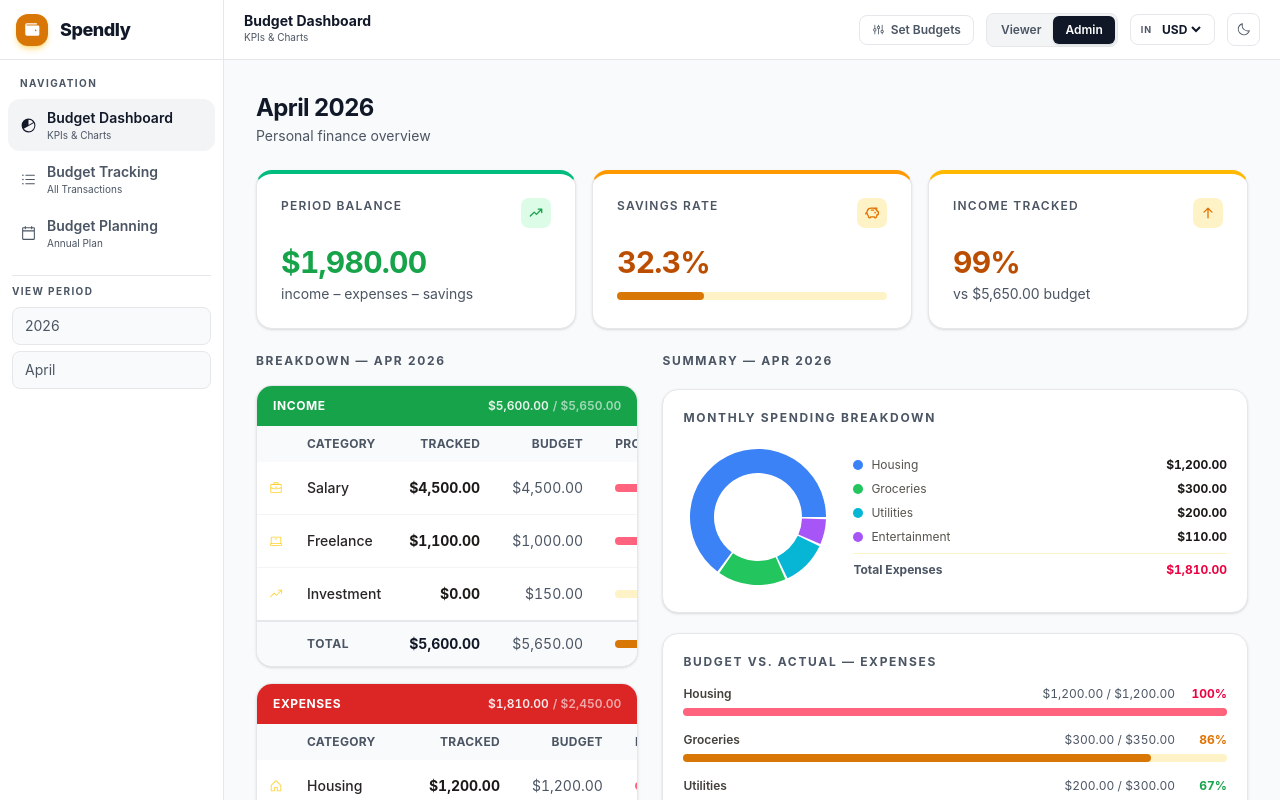
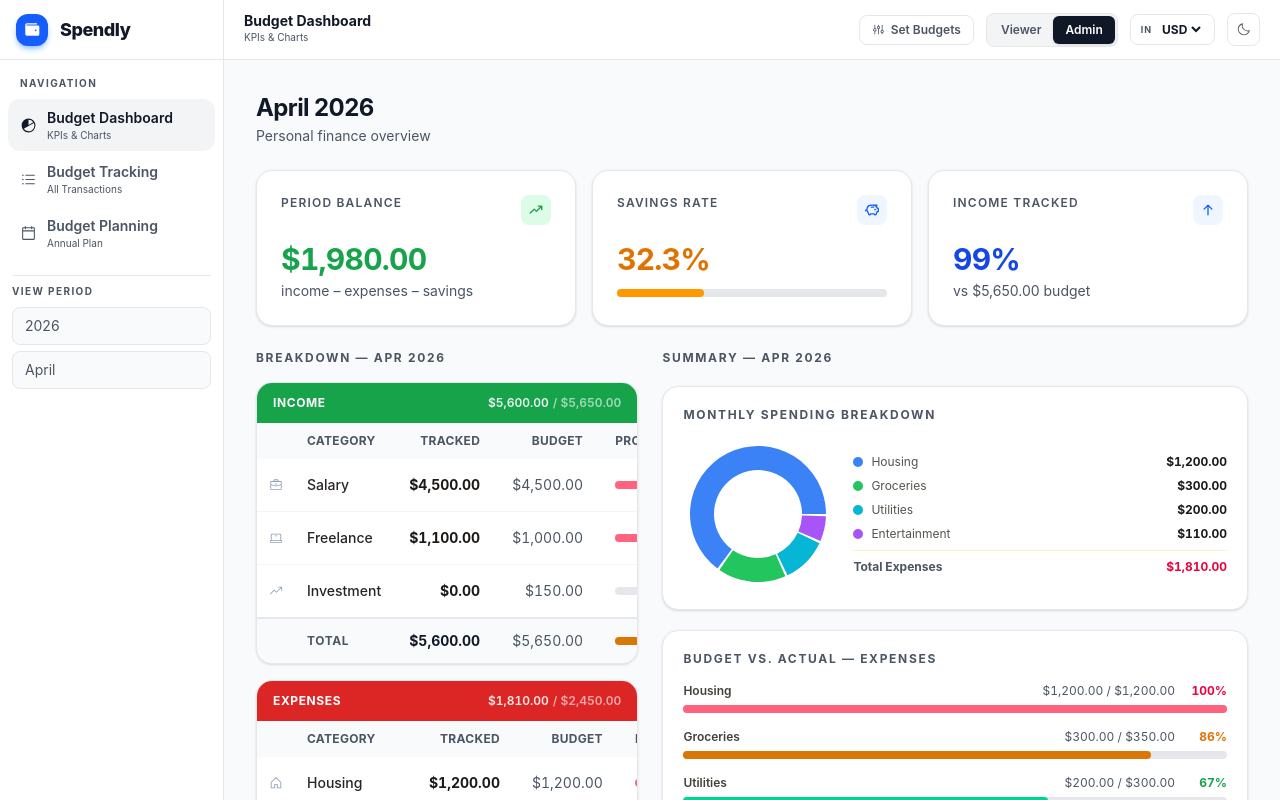
Before and after one commit to ark5234/Financial-Dashboard, a React (Vite) app: page / in a window 1280 px wide. Both pictures are taken after a click on the button "Toggle theme". Shown: the top 800 px of the page. Built offline with nearby package versions, Linux system fonts and the light colour scheme.

Commit message:
refactor: update color scheme for various components and categories

```diff
--- a/src/components/layout/AppLayout.tsx
+++ b/src/components/layout/AppLayout.tsx
@@ -57,7 +57,7 @@ export function AppLayout({ children }: AppLayoutProps) {
         <div className={`${NAV_H} px-4 flex items-center gap-3 shrink-0 border-b ${
           isLight ? 'border-light-border' : 'border-dark-border'
         }`}>
-          <div className="w-8 h-8 rounded-xl bg-warning flex items-center justify-center shrink-0 shadow-md dark:shadow-elite shadow-amber-400/40">
+          <div className="w-8 h-8 rounded-xl bg-blue-600 flex items-center justify-center shrink-0 shadow-md dark:shadow-elite shadow-blue-500/40">
             <Wallet size={18} weight="fill" className="text-white" />
           </div>
           <span className={`font-extrabold text-lg tracking-tight ${isLight ? 'text-light-primary' : 'text-white'}`}>
@@ -165,7 +165,7 @@ export function AppLayout({ children }: AppLayoutProps) {
 
           {/* Mobile logo */}
           <div className="sm:hidden flex items-center gap-2">
-            <div className="w-7 h-7 rounded-xl bg-warning flex items-center justify-center shrink-0">
+            <div className="w-7 h-7 rounded-xl bg-blue-600 flex items-center justify-center shrink-0">
               <Wallet size={15} weight="fill" className="text-white" />
             </div>
             <span className={`font-bold text-sm ${isLight ? 'text-light-primary' : 'text-white'}`}>Spendly</span>
--- a/src/features/dashboard/DashboardView.tsx
+++ b/src/features/dashboard/DashboardView.tsx
@@ -35,14 +35,14 @@ function pctTextColor(p: number, type: TransactionType) {
 
 interface KpiProps {
   label: string; value: string; sub?: string; isLight: boolean;
-  topColor: string; Icon: React.ElementType;
+  Icon: React.ElementType;
   iconBg: string; iconColor: string; valueColor?: string;
   children?: React.ReactNode;
 }
-function KpiCard({ label, value, sub, isLight, topColor, Icon, iconBg, iconColor, valueColor, children }: KpiProps) {
+function KpiCard({ label, value, sub, isLight, Icon, iconBg, iconColor, valueColor, children }: KpiProps) {
   return (
     <div className={`
-      card-lift rounded-2xl p-6 relative overflow-hidden border-t-4 ${topColor} select-none
+      card-lift rounded-2xl p-6 relative overflow-hidden select-none
       ${isLight
         ? 'bg-light-card border border-light-border shadow-sm dark:shadow-elite'
         : 'bg-dark-card border border-dark-border'}
@@ -79,7 +79,7 @@ function BreakdownTable({ title, type, rows, currency, accent, isLight }:
     ? 'bg-light-card border border-light-border shadow-sm dark:shadow-elite'
     : 'bg-dark-card border border-dark-border';
   const hdCls   = isLight ? 'text-light-secondary bg-light-bg' : 'text-light-secondary bg-dark/40';
-  const rowHov  = isLight ? 'hover:bg-warning-soft text-warning/30' : 'hover:bg-slate-700/20';
+  const rowHov  = isLight ? 'hover:bg-gray-50' : 'hover:bg-slate-700/20';
   const divCls  = isLight ? 'divide-gray-100' : 'divide-slate-700/50';
   const foot    = isLight ? 'bg-light-bg border-t-2 border-light-border' : 'bg-dark/30 border-t-2 border-dark-border';
 
@@ -109,7 +109,7 @@ function BreakdownTable({ title, type, rows, currency, accent, isLight }:
         <tbody className={`divide-y ${divCls}`}>
           {rows.length === 0 ? (
             <tr>
-              <td colSpan={5} className={`px-4 py-6 text-center italic text-sm ${isLight ? 'text-amber-600/50' : 'text-light-secondary'}`}>
+              <td colSpan={5} className={`px-4 py-6 text-center italic text-sm ${isLight ? 'text-slate-400' : 'text-light-secondary'}`}>
                 No data for this period
               </td>
             </tr>
@@ -119,7 +119,7 @@ function BreakdownTable({ title, type, rows, currency, accent, isLight }:
             return (
               <tr key={row.category} className={`transition-colors ${rowHov}`}>
                 <td className="px-3 py-4 text-center">
-                  {Icon && <Icon className={`w-3.5 h-3.5 ${isLight ? 'text-amber-300' : 'text-light-secondary'}`} />}
+                  {Icon && <Icon className={`w-3.5 h-3.5 ${isLight ? 'text-slate-400' : 'text-light-secondary'}`} />}
                 </td>
                 <td className={`px-3 py-4 font-medium text-sm ${isLight ? 'text-stone-800' : 'text-gray-200'}`}>
                   {row.category}
@@ -130,10 +130,10 @@ function BreakdownTable({ title, type, rows, currency, accent, isLight }:
                 <td className={`px-4 py-4 text-right tabular-nums text-sm ${isLight ? 'text-light-secondary' : 'text-light-secondary'}`}>
                   {row.budget ? formatCurrency(row.budget, currency) : <span className="italic">–</span>}
                 </td>
-                <td className="px-4 py-4">
+                <td className="px-4 py-4 w-[25%] sm:w-[30%]">
                   {row.budget > 0 ? (
-                    <div className="flex items-center gap-2 min-w-[110px]">
-                      <div className={`flex-1 rounded-full h-2 ${isLight ? 'bg-warning-soft text-warning' : 'bg-slate-700'}`}>
+                    <div className="flex items-center gap-2 w-full min-w-[110px]">
+                      <div className={`flex-1 rounded-full h-2 ${isLight ? 'bg-gray-200' : 'bg-slate-700'}`}>
                         <div className={`${pctBarColor(p)} h-2 rounded-full transition-all`}
                           style={{ width: `${Math.min(p, 100)}%` }} />
                       </div>
@@ -142,7 +142,7 @@ function BreakdownTable({ title, type, rows, currency, accent, isLight }:
                       </span>
                     </div>
                   ) : (
-                    <span className={`text-xs ${isLight ? 'text-amber-300' : 'text-light-secondary'}`}>–</span>
+                    <span className={`text-xs ${isLight ? 'text-slate-400' : 'text-light-secondary'}`}>–</span>
                   )}
                 </td>
               </tr>
@@ -160,12 +160,12 @@ function BreakdownTable({ title, type, rows, currency, accent, isLight }:
             <td className={`px-4 py-3 text-right tabular-nums text-sm ${isLight ? 'text-light-secondary' : 'text-light-secondary'}`}>
               {formatCurrency(totalBudget, currency)}
             </td>
-            <td className="px-4 py-3">
+            <td className="px-4 py-3 w-[25%] sm:w-[30%]">
               {totalBudget > 0 && (() => {
                 const p = pct(totalTracked, totalBudget);
                 return (
-                  <div className="flex items-center gap-2 min-w-[110px]">
-                    <div className={`flex-1 rounded-full h-2 ${isLight ? 'bg-warning-soft text-warning' : 'bg-slate-700'}`}>
+                  <div className="flex items-center gap-2 w-full min-w-[110px]">
+                    <div className={`flex-1 rounded-full h-2 ${isLight ? 'bg-gray-200' : 'bg-slate-700'}`}>
                       <div className={`${pctBarColor(p)} h-2 rounded-full`} style={{ width: `${Math.min(p, 100)}%` }} />
                     </div>
                     <span className={`text-xs font-bold tabular-nums w-10 text-right shrink-0 ${pctTextColor(p, type)}`}>
@@ -190,7 +190,7 @@ const MONTHS       = ['January','February','March','April','May','June','July','
 const SHORT_MONTHS = ['Jan','Feb','Mar','Apr','May','Jun','Jul','Aug','Sep','Oct','Nov','Dec'];
 const TT_STYLE     = {
   backgroundColor: '#0f172a', color: '#f8fafc',
-  borderRadius: '10px', border: '1px solid rgba(245,158,11,0.2)',
+  borderRadius: '10px', border: '1px solid rgba(148,163,184,0.2)',
   fontSize: '12px', padding: '8px 12px',
 };
 
@@ -321,7 +321,6 @@ export function DashboardView() {
           value={formatCurrency(netBalance, currency)}
           sub="income – expenses – savings"
           isLight={isLight}
-          topColor={netBalance >= 0 ? 'border-t-emerald-500' : 'border-t-rose-500'}
           Icon={netBalance >= 0 ? TrendUpIcon : ArrowDownIcon}
           iconBg={netBalance >= 0 ? 'bg-success-soft text-success' : 'bg-danger-soft text-danger'}
           iconColor={netBalance >= 0 ? 'text-success' : 'text-rose-600'}
@@ -336,15 +335,14 @@ export function DashboardView() {
           label="Savings Rate"
           value={`${savingsRate}%`}
           isLight={isLight}
-          topColor="border-t-amber-500"
           Icon={PiggyBankIcon}
-          iconBg="bg-warning-soft text-warning"
-          iconColor="text-amber-600"
-          valueColor={isLight ? 'text-amber-700' : 'text-amber-400'}
+          iconBg="bg-blue-50 text-blue-600"
+          iconColor="text-blue-600"
+          valueColor={isLight ? 'text-amber-600' : 'text-amber-400'}
         >
-          <div className={`w-full rounded-full h-2 mt-3 ${isLight ? 'bg-warning-soft text-warning' : 'bg-slate-700'}`}>
+          <div className={`w-full rounded-full h-2 mt-3 ${isLight ? 'bg-gray-200' : 'bg-slate-700'}`}>
             <div
-              className="bg-warning h-2 rounded-full transition-all"
+              className="bg-amber-500 h-2 rounded-full transition-all"
               style={{ width: `${Math.min(100, parseFloat(savingsRate))}%` }}
             />
           </div>
@@ -355,14 +353,13 @@ export function DashboardView() {
           value={`${incomeTrackedPct}%`}
           sub={`vs ${formatCurrency(budgetIncome, currency)} budget`}
           isLight={isLight}
-          topColor={incomeTrackedPct >= 100 ? 'border-t-emerald-500' : 'border-t-amber-400'}
           Icon={ArrowUpIcon}
-          iconBg={incomeTrackedPct >= 100 ? 'bg-success-soft text-success' : 'bg-warning-soft text-warning'}
-          iconColor={incomeTrackedPct >= 100 ? 'text-success' : 'text-amber-600'}
+          iconBg={incomeTrackedPct >= 100 ? 'bg-success-soft text-success' : 'bg-blue-50 text-blue-600'}
+          iconColor={incomeTrackedPct >= 100 ? 'text-success' : 'text-blue-600'}
           valueColor={
             incomeTrackedPct >= 100
               ? (isLight ? 'text-success' : 'text-emerald-400')
-              : (isLight ? 'text-amber-700'   : 'text-amber-400')
+              : (isLight ? 'text-blue-700'   : 'text-blue-400')
           }
         />
       </div>
@@ -377,7 +374,7 @@ export function DashboardView() {
           </p>
           <BreakdownTable title="Income"   type="income"  accent="bg-success" rows={incomeRows}  currency={currency} isLight={isLight} />
           <BreakdownTable title="Expenses" type="expense" accent="bg-danger"    rows={expenseRows} currency={currency} isLight={isLight} />
-          <BreakdownTable title="Savings"  type="savings" accent="bg-warning"   rows={savingsRows} currency={currency} isLight={isLight} />
+          <BreakdownTable title="Savings"  type="savings" accent="bg-blue-600"   rows={savingsRows} currency={currency} isLight={isLight} />
         </div>
 
         {/* RIGHT: Charts */}
@@ -397,7 +394,7 @@ export function DashboardView() {
                 <ResponsiveContainer width="100%" height="100%">
                   <PieChart>
                     <Pie
-                      data={spendingDonut.length > 0 ? spendingDonut : [{ name: 'None', value: 1, fill: isLight ? '#fde68a' : '#1e293b' }]}
+                      data={spendingDonut.length > 0 ? spendingDonut : [{ name: 'None', value: 1, fill: isLight ? '#E2E8F0' : '#1e293b' }]}
                       cx="50%" cy="50%"
                       innerRadius={44} outerRadius={68}
                       paddingAngle={spendingDonut.length > 1 ? 2 : 0}
@@ -405,7 +402,7 @@ export function DashboardView() {
                     >
                       {(spendingDonut.length > 0
                         ? spendingDonut
-                        : [{ name: 'None', value: 1, fill: isLight ? '#fde68a' : '#1e293b' }]
+                        : [{ name: 'None', value: 1, fill: isLight ? '#E2E8F0' : '#1e293b' }]
                       ).map((e, i) => <Cell key={i} fill={e.fill} />)}
                     </Pie>
                     <Tooltip
@@ -469,7 +466,7 @@ export function DashboardView() {
                       </div>
                     </div>
                     {/* Bar */}
-                    <div className={`w-full rounded-full h-2 ${isLight ? 'bg-warning-soft text-warning' : 'bg-slate-700'}`}>
+                    <div className={`w-full rounded-full h-2 ${isLight ? 'bg-gray-200' : 'bg-slate-700'}`}>
                       <div
                         className={`${pctBarColor(row.p)} h-2 rounded-full transition-all duration-500`}
                         style={{ width: `${Math.min(row.p, 100)}%` }}
@@ -490,14 +487,14 @@ export function DashboardView() {
               <ResponsiveContainer width="100%" height="100%">
                 <BarChart data={monthData} margin={{ top: 4, right: 4, left: -22, bottom: 0 }}>
                   <CartesianGrid stroke="#E5E7EB" strokeDasharray="3 3" vertical={false} />
-                  <XAxis dataKey="name" stroke="#92400e" fontSize={10} tickLine={false} axisLine={false} dy={8} />
-                  <YAxis stroke="#92400e" fontSize={10} tickLine={false} axisLine={false}
+                  <XAxis dataKey="name" stroke="#64748B" fontSize={10} tickLine={false} axisLine={false} dy={8} />
+                  <YAxis stroke="#64748B" fontSize={10} tickLine={false} axisLine={false}
                     tickFormatter={v => v >= 1000 ? `${(v / 1000).toFixed(0)}k` : String(v)} />
-                  <Tooltip contentStyle={TT_STYLE} cursor={{ fill: 'rgba(245,158,11,0.05)' }}
+                  <Tooltip contentStyle={TT_STYLE} cursor={{ fill: 'rgba(148,163,184,0.1)' }}
                     formatter={(v) => v != null ? formatCurrency(Number(v), currency) : ''} />
                   <Bar dataKey="income"   name="Income"   fill="#16A34A" maxBarSize={16} radius={[6, 6, 0, 0]} />
                   <Bar dataKey="expenses" name="Expenses" fill="#DC2626" maxBarSize={16} radius={[6, 6, 0, 0]} />
-                  <Bar dataKey="savings"  name="Savings"  fill="#D97706" maxBarSize={16} radius={[6, 6, 0, 0]} />
+                  <Bar dataKey="savings"  name="Savings"  fill="#2563EB" maxBarSize={16} radius={[6, 6, 0, 0]} />
                 </BarChart>
               </ResponsiveContainer>
             </div>
@@ -510,12 +507,12 @@ export function DashboardView() {
             </p>
             <div className="grid grid-cols-2 sm:grid-cols-4 gap-3">
               {[
-                { key: 'income',   lbl: 'YTD Income',   val: formatCurrency(ytd.income,   currency), accent: 'border-t-emerald-500', vc: isLight ? 'text-emerald-700' : 'text-emerald-400' },
-                { key: 'expenses', lbl: 'YTD Expenses', val: formatCurrency(ytd.expenses, currency), accent: 'border-t-rose-500',    vc: isLight ? 'text-rose-700'    : 'text-rose-400'    },
-                { key: 'savings',  lbl: 'YTD Savings',  val: formatCurrency(ytd.savings,  currency), accent: 'border-t-amber-500',   vc: isLight ? 'text-amber-700'   : 'text-amber-400'   },
-                { key: 'rate',     lbl: 'Savings Rate', val: `${ytd.rate}%`,                         accent: 'border-t-amber-400',   vc: isLight ? 'text-amber-700'   : 'text-amber-400'   },
+                { key: 'income',   lbl: 'YTD Income',   val: formatCurrency(ytd.income,   currency), vc: isLight ? 'text-emerald-700' : 'text-emerald-400' },
+                { key: 'expenses', lbl: 'YTD Expenses', val: formatCurrency(ytd.expenses, currency), vc: isLight ? 'text-rose-700'    : 'text-rose-400'    },
+                { key: 'savings',  lbl: 'YTD Savings',  val: formatCurrency(ytd.savings,  currency), vc: isLight ? 'text-blue-700'    : 'text-blue-400'    },
+                { key: 'rate',     lbl: 'Savings Rate', val: `${ytd.rate}%`,                         vc: isLight ? 'text-amber-600'   : 'text-amber-400'   },
               ].map(s => (
-                <div key={s.key} className={`card-lift ${card} p-4 border-t-4 ${s.accent}`}>
+                <div key={s.key} className={`card-lift ${card} p-4`}>
                   <p className={`text-[10px] font-bold uppercase tracking-[0.14em] mb-2 ${labelMini}`}>{s.lbl}</p>
                   <p className={`text-base font-bold tabular-nums ${s.vc}`}>{s.val}</p>
                 </div>
--- a/src/features/planning/BudgetPlanningView.tsx
+++ b/src/features/planning/BudgetPlanningView.tsx
@@ -161,7 +161,7 @@ export function BudgetPlanningView() {
                           <td
                             key={mi}
                             className={`px-3 py-2.5 text-right tabular-nums ${
-                              mi === currentMonthIdx ? 'bg-indigo-50/60 dark:bg-indigo-900/10 font-semibold' : ''
+                              mi === currentMonthIdx ? 'bg-blue-50 dark:bg-blue-900/20 font-semibold' : ''
                             } ${actual > 0 ? '' : 'text-light-secondary dark:text-light-secondary'}`}
                           >
                             {fmt(actual)}
@@ -186,7 +186,7 @@ export function BudgetPlanningView() {
                     <td className="px-4 py-2.5 text-right tabular-nums">{formatCurrency(totalMonthlyBudget, currency)}</td>
                     <td className="px-4 py-2.5 text-right tabular-nums text-light-secondary">{formatCurrency(totalYearBudget, currency)}</td>
                     {monthTotals.map((total, mi) => (
-                      <td key={mi} className={`px-3 py-2.5 text-right tabular-nums ${mi === currentMonthIdx ? 'bg-indigo-50/60 dark:bg-indigo-900/10' : ''}`}>
+                      <td key={mi} className={`px-3 py-2.5 text-right tabular-nums ${mi === currentMonthIdx ? 'bg-blue-50 dark:bg-blue-900/20' : ''}`}>
                         {total > 0 ? formatCurrency(total, currency) : '—'}
                       </td>
                     ))}
--- a/src/utils/categories.ts
+++ b/src/utils/categories.ts
@@ -8,17 +8,17 @@ export const CATEGORY_CONFIG: Record<string, { color: string; fill: string; Icon
   // Expense categories
   Housing:        { color: 'bg-blue-100 text-blue-800 dark:bg-blue-900/40 dark:text-blue-300',       fill: '#3b82f6', Icon: House },
   Groceries:      { color: 'bg-green-100 text-green-800 dark:bg-green-900/40 dark:text-green-300',   fill: '#22c55e', Icon: ShoppingCart },
-  Transport:      { color: 'bg-amber-100 text-amber-800 dark:bg-amber-900/40 dark:text-amber-300',   fill: '#f59e0b', Icon: Car },
+  Transport:      { color: 'bg-fuchsia-100 text-fuchsia-800 dark:bg-fuchsia-900/40 dark:text-fuchsia-300',   fill: '#D946EF', Icon: Car },
   Utilities:      { color: 'bg-cyan-100 text-cyan-800 dark:bg-cyan-900/40 dark:text-cyan-300',       fill: '#06b6d4', Icon: Lightning },
   Entertainment:  { color: 'bg-purple-100 text-purple-800 dark:bg-purple-900/40 dark:text-purple-300', fill: '#a855f7', Icon: FilmSlate },
-  Dining:         { color: 'bg-orange-100 text-orange-800 dark:bg-orange-900/40 dark:text-orange-300', fill: '#f97316', Icon: ForkKnife },
+  Dining:         { color: 'bg-pink-100 text-pink-800 dark:bg-pink-900/40 dark:text-pink-300', fill: '#EC4899', Icon: ForkKnife },
   Health:         { color: 'bg-rose-100 text-rose-800 dark:bg-rose-900/40 dark:text-rose-300',       fill: '#f43f5e', Icon: FirstAid },
   // Income categories
   Salary:         { color: 'bg-emerald-100 text-emerald-800 dark:bg-emerald-900/40 dark:text-emerald-300', fill: '#10b981', Icon: Briefcase },
   Freelance:      { color: 'bg-teal-100 text-teal-800 dark:bg-teal-900/40 dark:text-teal-300',       fill: '#14b8a6', Icon: Laptop },
   Investment:     { color: 'bg-indigo-100 text-indigo-800 dark:bg-indigo-900/40 dark:text-indigo-300', fill: '#6366f1', Icon: TrendUp },
   // Savings categories
-  'Emergency Fund': { color: 'bg-fuchsia-100 text-fuchsia-800 dark:bg-fuchsia-900/40 dark:text-fuchsia-300', fill: '#d946ef', Icon: PiggyBank },
+  'Emergency Fund': { color: 'bg-emerald-100 text-emerald-800 dark:bg-emerald-900/40 dark:text-emerald-300', fill: '#10B981', Icon: PiggyBank },
   'Retirement':     { color: 'bg-violet-100 text-violet-800 dark:bg-violet-900/40 dark:text-violet-300',     fill: '#7c3aed', Icon: Vault },
   'Stock Portfolio':{ color: 'bg-sky-100 text-sky-800 dark:bg-sky-900/40 dark:text-sky-300',                 fill: '#0ea5e9', Icon: ChartLineUp },
   'Sinking Fund':   { color: 'bg-slate-100 text-light-primary dark:bg-slate-700/60 dark:text-light-muted',         fill: '#64748b', Icon: Archive },
```
